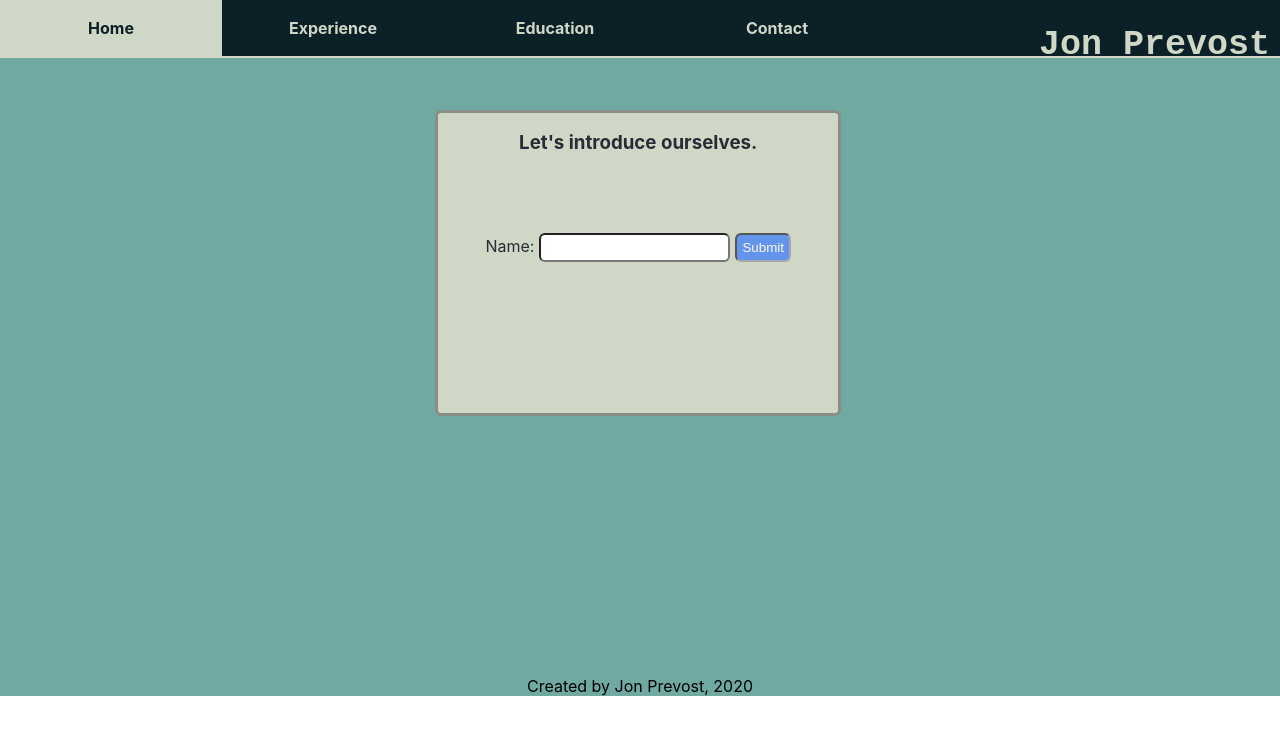
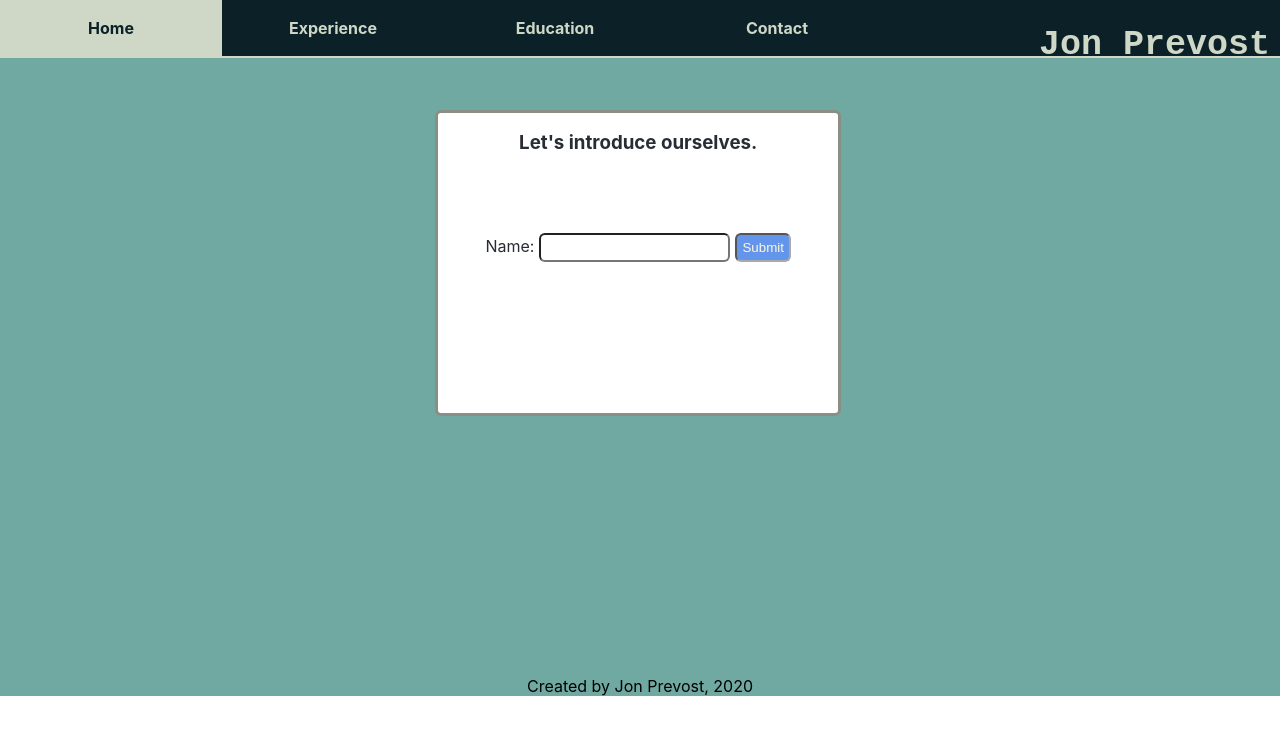
Before and after one commit to jprevost89/resume, a React (Create React App) app: page / in a window 1280 px wide. Shown: the top 734 px of the page. Built offline with nearby package versions, Linux system fonts and the light colour scheme.

Commit message:
touch up styling for about page

```diff
--- a/src/Components/About/About.css
+++ b/src/Components/About/About.css
@@ -9,7 +9,7 @@
     margin-bottom: 145px;
     border-radius: 6px;
     border: 3px solid  #8a8f85;
-    background-color: #CFD7C7;
+    background-color: #ffffff;
     color: #282c34;
 }
 
```
